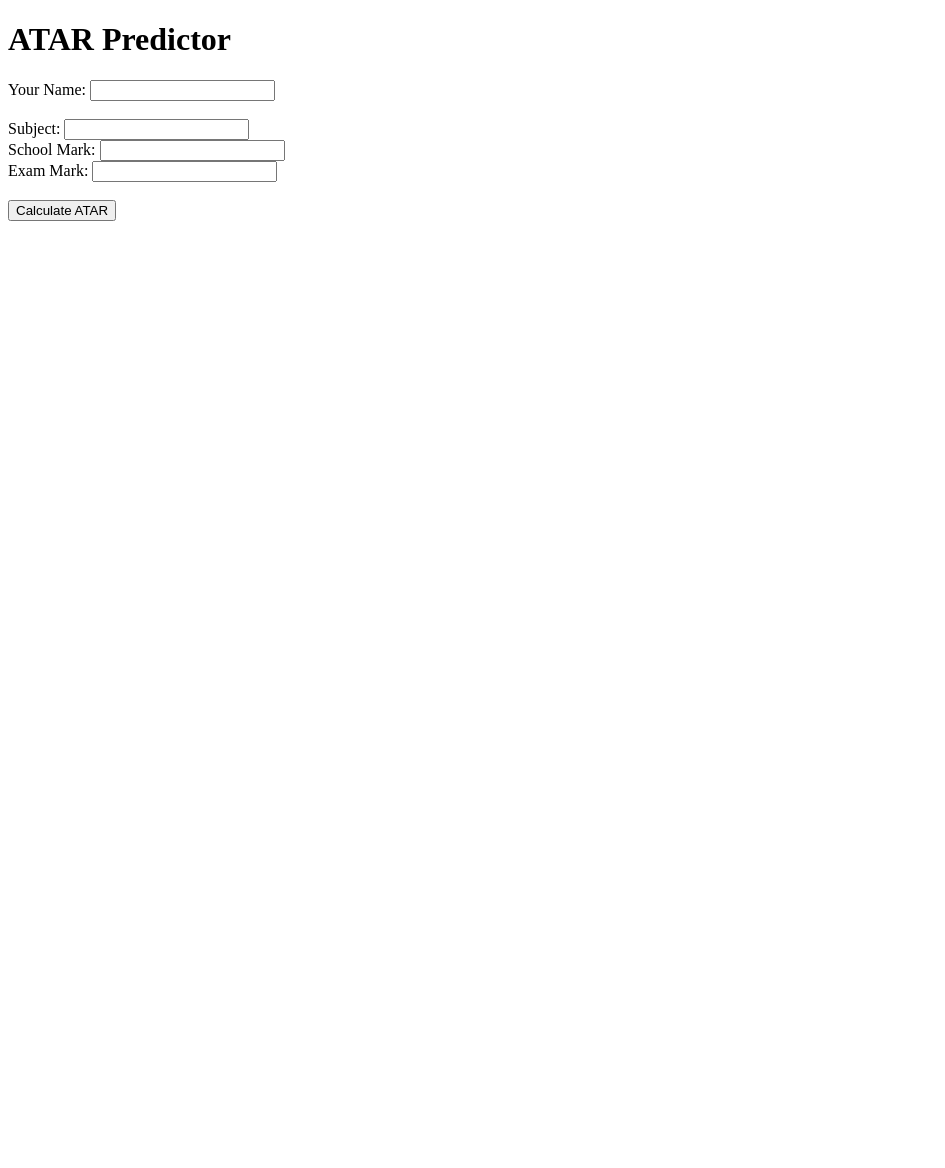
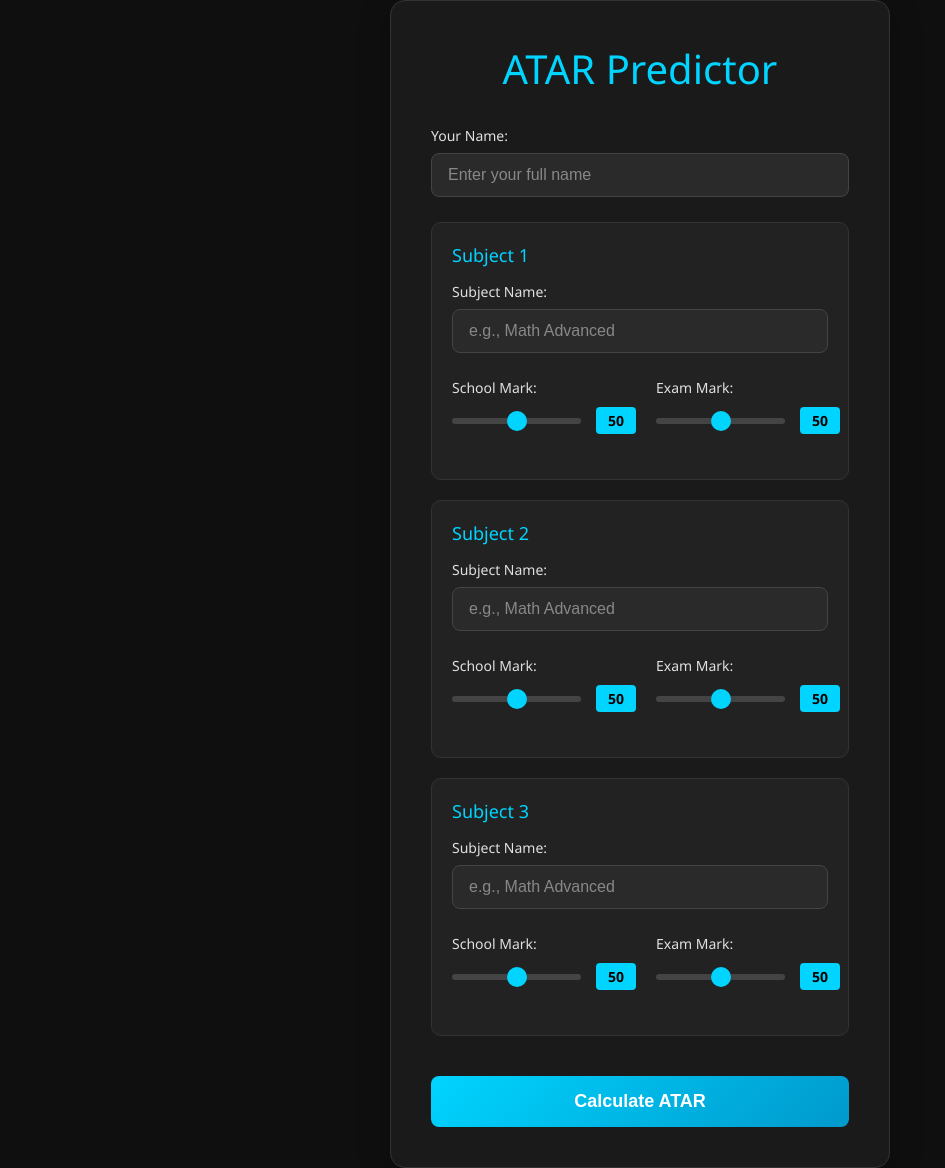
Before and after one commit to tommyg876/supabase_practice, a FastAPI app: page / in a window 1280 px wide. Shown: the whole page, without its empty margins (0-945 px from the left). Before the commit the page ends 221 px from the top, so only its background shows below. Run offline with FastAPI, Linux system fonts and the light colour scheme.

Commit message:
some changes in files

```diff
--- a/database.py
+++ b/database.py
@@ -18,7 +18,7 @@ class Subject:
         self.exam_mark = mark
 
     def average(self):
-        return (self.school_mark + self.exam_mark) / 2
+        return (self.school_mark + self.exam_mark) / 2.0
 
     def __str__(self):
         return f"{self.name}: {self.average():.2f}"
--- a/main.py
+++ b/main.py
@@ -7,23 +7,35 @@ from calculator import ATARCalculator
 app = FastAPI()
 templates = Jinja2Templates(directory="templates")
 
-
 @app.get("/", response_class=HTMLResponse)
 async def form_get(request: Request):
     return templates.TemplateResponse("form.html", {"request": request})
-
 
 @app.post("/predict", response_class=HTMLResponse)
 async def form_post(
     request: Request,
     student_name: str = Form(...),
-    subject_name: str = Form(...),
-    school_mark: float = Form(...),
-    exam_mark: float = Form(...)
+    subject_name_1: str = Form(None),
+    school_mark_1: float = Form(None),
+    exam_mark_1: float = Form(None),
+    subject_name_2: str = Form(None),
+    school_mark_2: float = Form(None),
+    exam_mark_2: float = Form(None),
+    subject_name_3: str = Form(None),
+    school_mark_3: float = Form(None),
+    exam_mark_3: float = Form(None),
 ):
     student = Student(1, student_name)
-    subject = Subject(subject_name, school_mark, exam_mark)
-    student.add_subject(subject)
+
+    # Loop over each subject
+    for i in range(1, 4):
+        name = locals()[f"subject_name_{i}"]
+        school = locals()[f"school_mark_{i}"]
+        exam = locals()[f"exam_mark_{i}"]
+
+        if name and school is not None and exam is not None:
+            subject = Subject(name, school, exam)
+            student.add_subject(subject)
 
     calc = ATARCalculator(student)
     prediction = calc.predict()
--- a/templates/form.html
+++ b/templates/form.html
@@ -3,27 +3,233 @@
 
 <head>
     <title>ATAR Calculator</title>
+    <style>
+        * {
+            margin: 0;
+            padding: 0;
+            box-sizing: border-box;
+        }
+
+        body {
+            background-color: #0f0f0f;
+            font-family: 'Segoe UI', Tahoma, Geneva, Verdana, sans-serif;
+            color: white;
+            min-height: 100vh;
+            display: flex;
+            align-items: center;
+            justify-content: center;
+        }
+
+        .container {
+            background-color: #1a1a1a;
+            width: 500px;
+            padding: 40px;
+            border-radius: 15px;
+            box-shadow: 0 8px 32px rgba(0, 0, 0, 0.3);
+            border: 1px solid #333;
+        }
+
+        h1 {
+            text-align: center;
+            margin-bottom: 30px;
+            color: #00d4ff;
+            font-size: 2.5em;
+            font-weight: 300;
+        }
+
+        .form-group {
+            margin-bottom: 25px;
+        }
+
+        label {
+            display: block;
+            margin-bottom: 8px;
+            color: #e0e0e0;
+            font-weight: 500;
+            font-size: 14px;
+        }
+
+        input[type="text"],
+        input[type="number"] {
+            width: 100%;
+            padding: 12px 16px;
+            background-color: #2a2a2a;
+            border: 1px solid #444;
+            border-radius: 8px;
+            color: white;
+            font-size: 16px;
+            transition: all 0.3s ease;
+        }
+
+        input[type="text"]:focus,
+        input[type="number"]:focus {
+            outline: none;
+            border-color: #00d4ff;
+            box-shadow: 0 0 0 3px rgba(0, 212, 255, 0.1);
+        }
+
+        input[type="text"]::placeholder,
+        input[type="number"]::placeholder {
+            color: #888;
+        }
+
+        .range-container {
+            display: flex;
+            align-items: center;
+            gap: 15px;
+            margin-top: 10px;
+        }
+
+        input[type="range"] {
+            flex: 1;
+            height: 6px;
+            background: #444;
+            border-radius: 3px;
+            outline: none;
+            -webkit-appearance: none;
+        }
+
+        input[type="range"]::-webkit-slider-thumb {
+            -webkit-appearance: none;
+            appearance: none;
+            width: 20px;
+            height: 20px;
+            background: #00d4ff;
+            border-radius: 50%;
+            cursor: pointer;
+            transition: all 0.2s ease;
+        }
+
+        input[type="range"]::-webkit-slider-thumb:hover {
+            background: #00b8e6;
+            transform: scale(1.1);
+        }
+
+        .range-value {
+            background: #00d4ff;
+            color: #000;
+            padding: 4px 8px;
+            border-radius: 4px;
+            font-weight: bold;
+            min-width: 40px;
+            text-align: center;
+            font-size: 14px;
+        }
+
+        .subject-section {
+            background: #222;
+            padding: 20px;
+            border-radius: 10px;
+            margin-bottom: 20px;
+            border: 1px solid #333;
+        }
+
+        .subject-header {
+            color: #00d4ff;
+            font-size: 18px;
+            margin-bottom: 15px;
+            font-weight: 500;
+        }
+
+        .marks-row {
+            display: grid;
+            grid-template-columns: 1fr 1fr;
+            gap: 20px;
+        }
+
+        .submit-btn {
+            width: 100%;
+            padding: 15px;
+            background: linear-gradient(135deg, #00d4ff, #0099cc);
+            border: none;
+            border-radius: 8px;
+            color: white;
+            font-size: 18px;
+            font-weight: 600;
+            cursor: pointer;
+            transition: all 0.3s ease;
+            margin-top: 20px;
+        }
+
+        .submit-btn:hover {
+            background: linear-gradient(135deg, #00b8e6, #0088b3);
+            transform: translateY(-2px);
+            box-shadow: 0 5px 15px rgba(0, 212, 255, 0.3);
+        }
+
+        .result {
+            background: #222;
+            padding: 20px;
+            border-radius: 10px;
+            margin-top: 20px;
+            text-align: center;
+            border: 1px solid #00d4ff;
+        }
+
+        .result h2 {
+            color: #00d4ff;
+            font-size: 24px;
+        }
+
+        .result-value {
+            font-size: 48px;
+            font-weight: bold;
+            color: #00d4ff;
+            margin: 10px 0;
+        }
+    </style>
 </head>
 
 <body>
+    <div class="container">
         <h1>ATAR Predictor</h1>
         <form method="post" action="/predict">
+            <div class="form-group">
                 <label>Your Name:</label>
-        <input type="text" name="student_name" required><br><br>
+                <input type="text" name="student_name" placeholder="Enter your full name" required>
+            </div>
 
-        <label>Subject:</label>
-        <input type="text" name="subject_name" required><br>
+            {% for i in range(1, 4) %}
+            <div class="subject-section">
+                <div class="subject-header">Subject {{ i }}</div>
+
+                <div class="form-group">
+                    <label>Subject Name:</label>
+                    <input type="text" name="subject_name_{{ i }}" placeholder="e.g., Math Advanced">
+                </div>
+
+                <div class="marks-row">
+                    <div class="form-group">
                         <label>School Mark:</label>
-        <input type="number" name="school_mark" required><br>
+                        <div class="range-container">
+                            <input type="range" name="school_mark_{{ i }}" min="0" max="100" value="50"
+                                oninput="this.nextElementSibling.textContent = this.value">
+                            <span class="range-value">50</span>
+                        </div>
+                    </div>
+
+                    <div class="form-group">
                         <label>Exam Mark:</label>
-        <input type="number" name="exam_mark" required><br><br>
+                        <div class="range-container">
+                            <input type="range" name="exam_mark_{{ i }}" min="0" max="100" value="50"
+                                oninput="this.nextElementSibling.textContent = this.value">
+                            <span class="range-value">50</span>
+                        </div>
+                    </div>
+                </div>
+            </div>
+            {% endfor %}
 
-        <input type="submit" value="Calculate ATAR">
+            <button type="submit" class="submit-btn">Calculate ATAR</button>
         </form>
 
         {% if result %}
-    <h2>Predicted ATAR: {{ result }}</h2>
+        <div class="result">
+            <h2>Predicted ATAR</h2>
+            <div class="result-value">{{ result }}</div>
+        </div>
         {% endif %}
+    </div>
 </body>
 
 </html>
--- /dev/null
+++ b/testing.py
@@ -0,0 +1,4 @@
+list = ['tommy','gregory']
+
+name = len(list)
+print (name)
```
Lines whose indentation alone changed are shown as unchanged.
